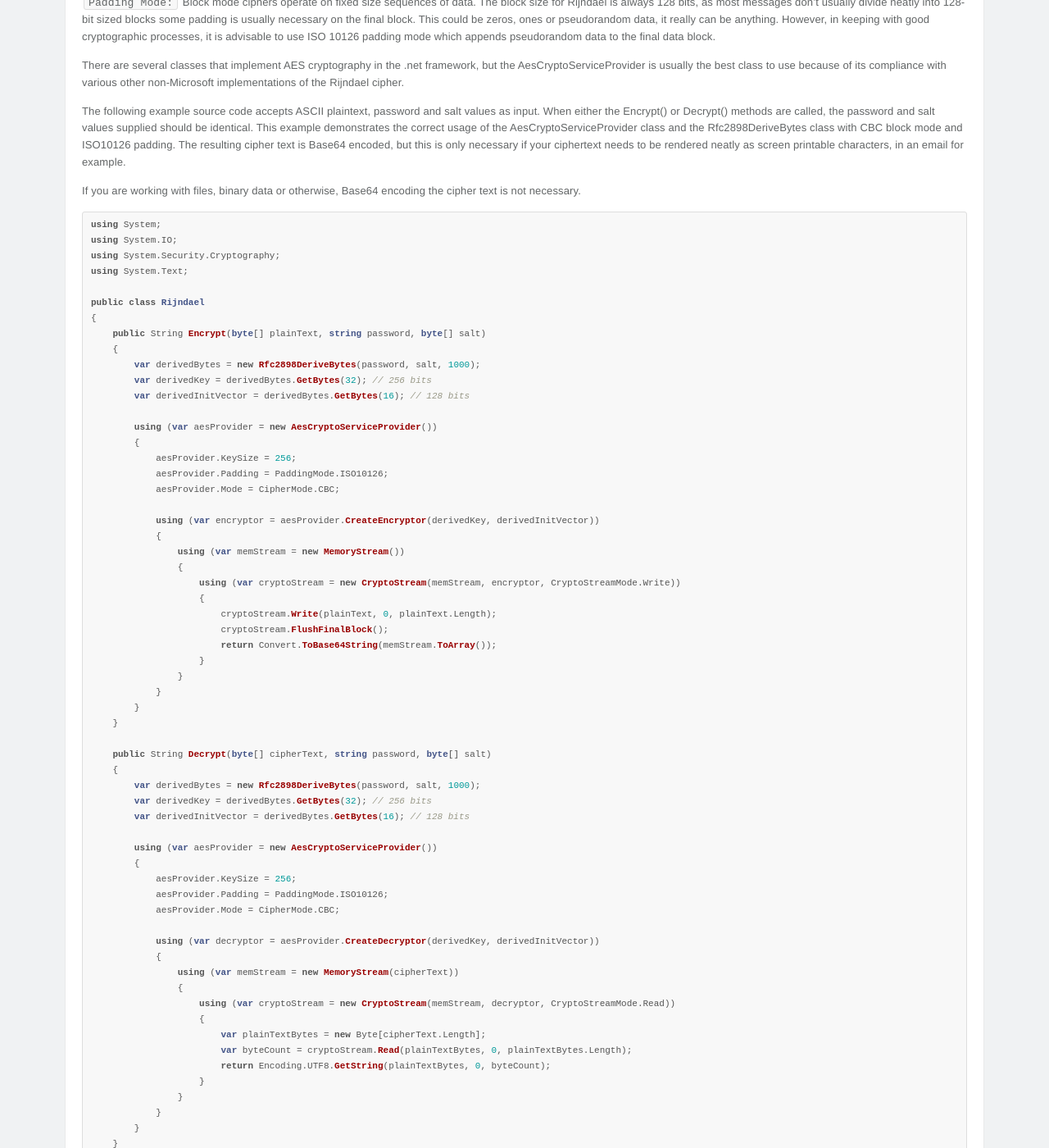
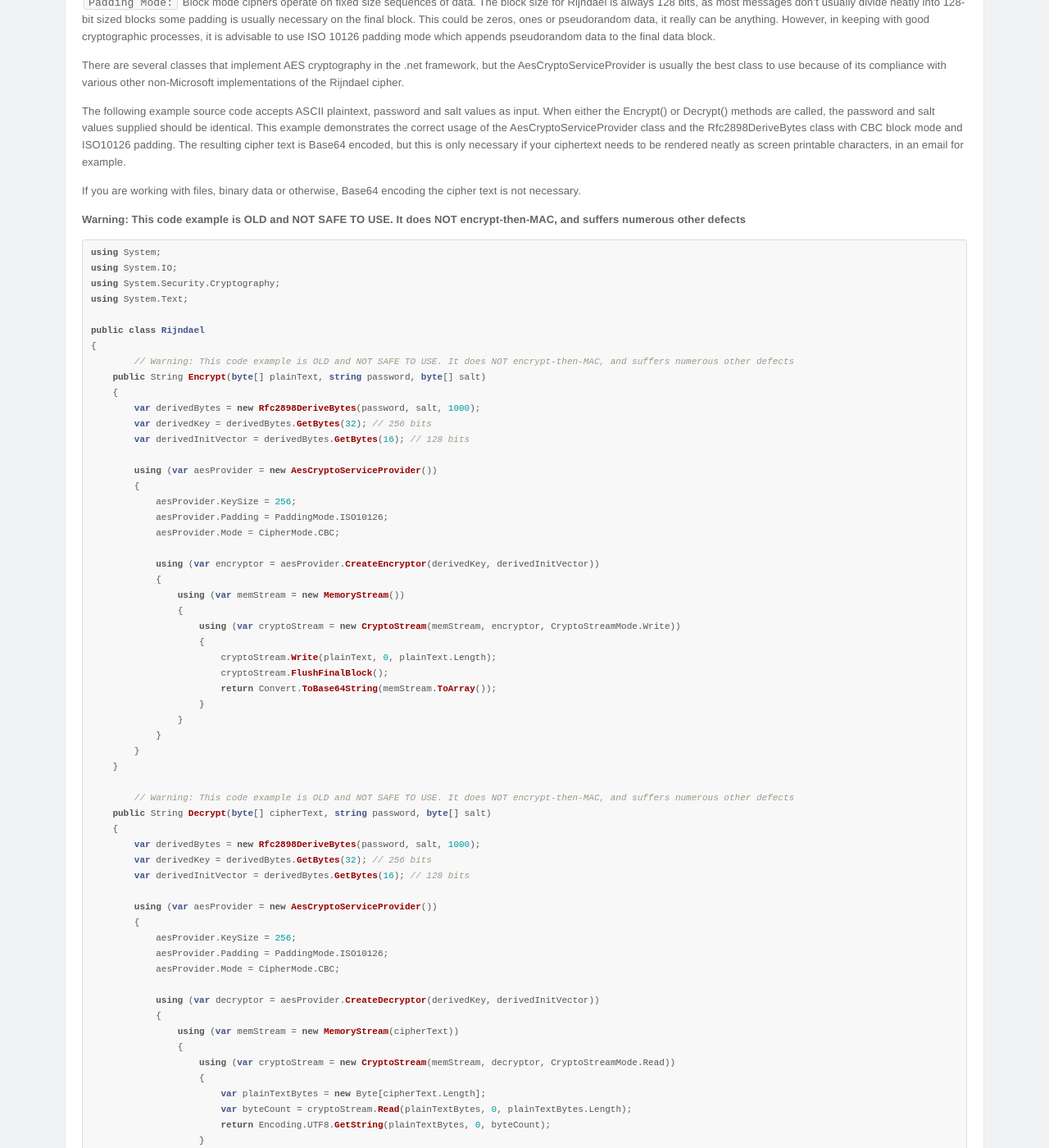
Before and after one commit to pingfu/pingfu.github.io, a Jekyll site: the page built from _posts/2011-02-24-cryptography-and-dotnet.markdown, in a window 1280 px wide and 1400 px high, scrolled down 1073 px. Shown: the whole window at 82% size. Built offline with Jekyll 4.4.1, drawn with Linux system fonts in a browser that asks for light colours; nearby versions of some CDN libraries; Markdown is read by kramdown in place of the engine named in the settings; comment, search, counter and statistics services are not loaded; some of the changed text lies outside the part shown.

Commit message:
updated post

````diff
--- a/_posts/2011-02-24-cryptography-and-dotnet.markdown
+++ b/_posts/2011-02-24-cryptography-and-dotnet.markdown
@@ -31,6 +31,8 @@ The following example source code accepts ASCII plaintext, password and salt val
 
 If you are working with files, binary data or otherwise, Base64 encoding the cipher text is not necessary.
 
+__Warning: This code example is OLD and NOT SAFE TO USE. It does NOT encrypt-then-MAC, and suffers numerous other defects__
+
 ```csharp
 using System;
 using System.IO;
@@ -39,6 +41,7 @@ using System.Text;
 
 public class Rijndael
 {
+	// Warning: This code example is OLD and NOT SAFE TO USE. It does NOT encrypt-then-MAC, and suffers numerous other defects
     public String Encrypt(byte[] plainText, string password, byte[] salt)
     {
         var derivedBytes = new Rfc2898DeriveBytes(password, salt, 1000);
@@ -66,6 +69,7 @@ public class Rijndael
         }
     }
 
+	// Warning: This code example is OLD and NOT SAFE TO USE. It does NOT encrypt-then-MAC, and suffers numerous other defects
     public String Decrypt(byte[] cipherText, string password, byte[] salt)
     {
         var derivedBytes = new Rfc2898DeriveBytes(password, salt, 1000);
@@ -94,3 +98,5 @@ public class Rijndael
     }
 }
 ```
+
+__Warning: This code example is OLD and NOT SAFE TO USE. It does NOT encrypt-then-MAC, and suffers numerous other defects__
````
